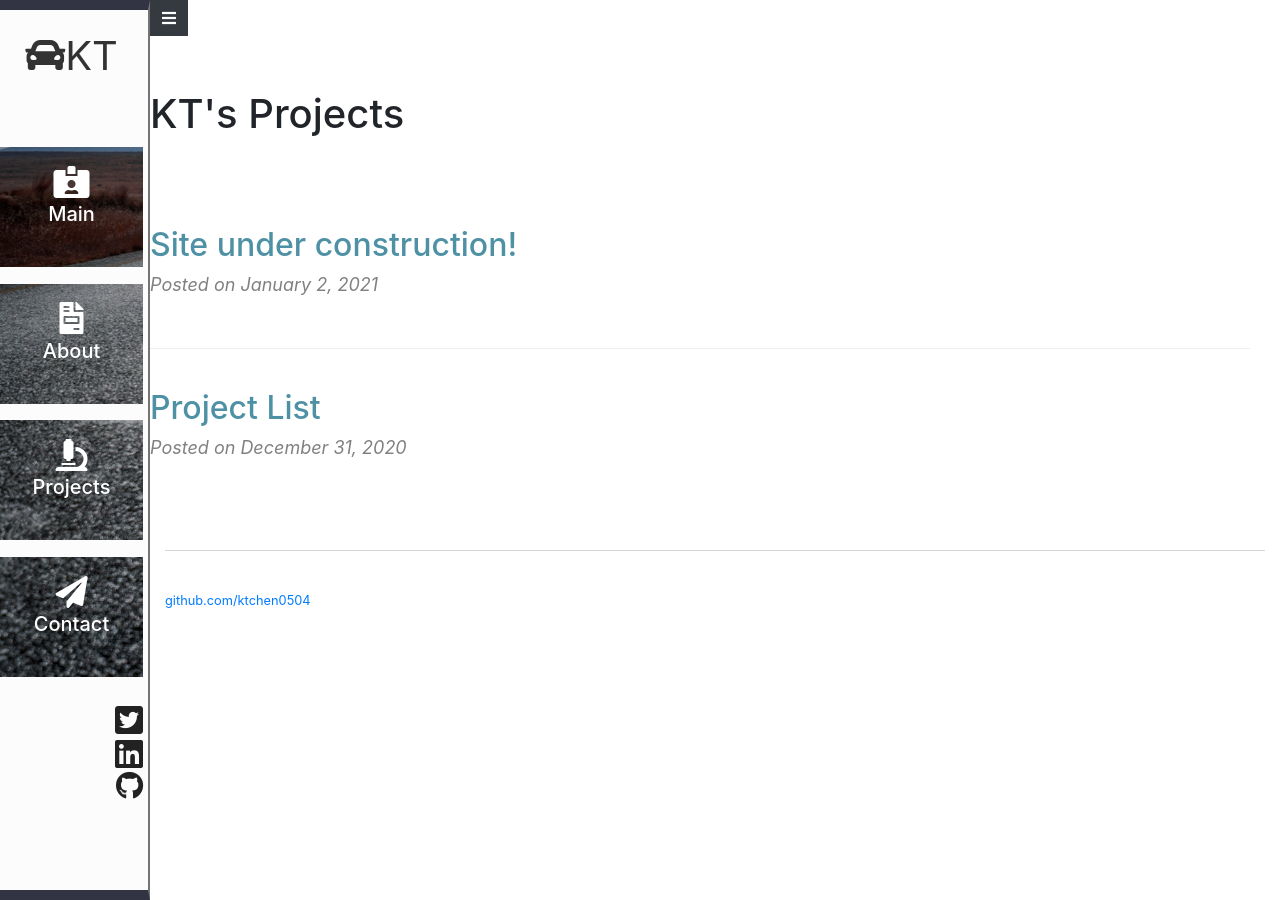
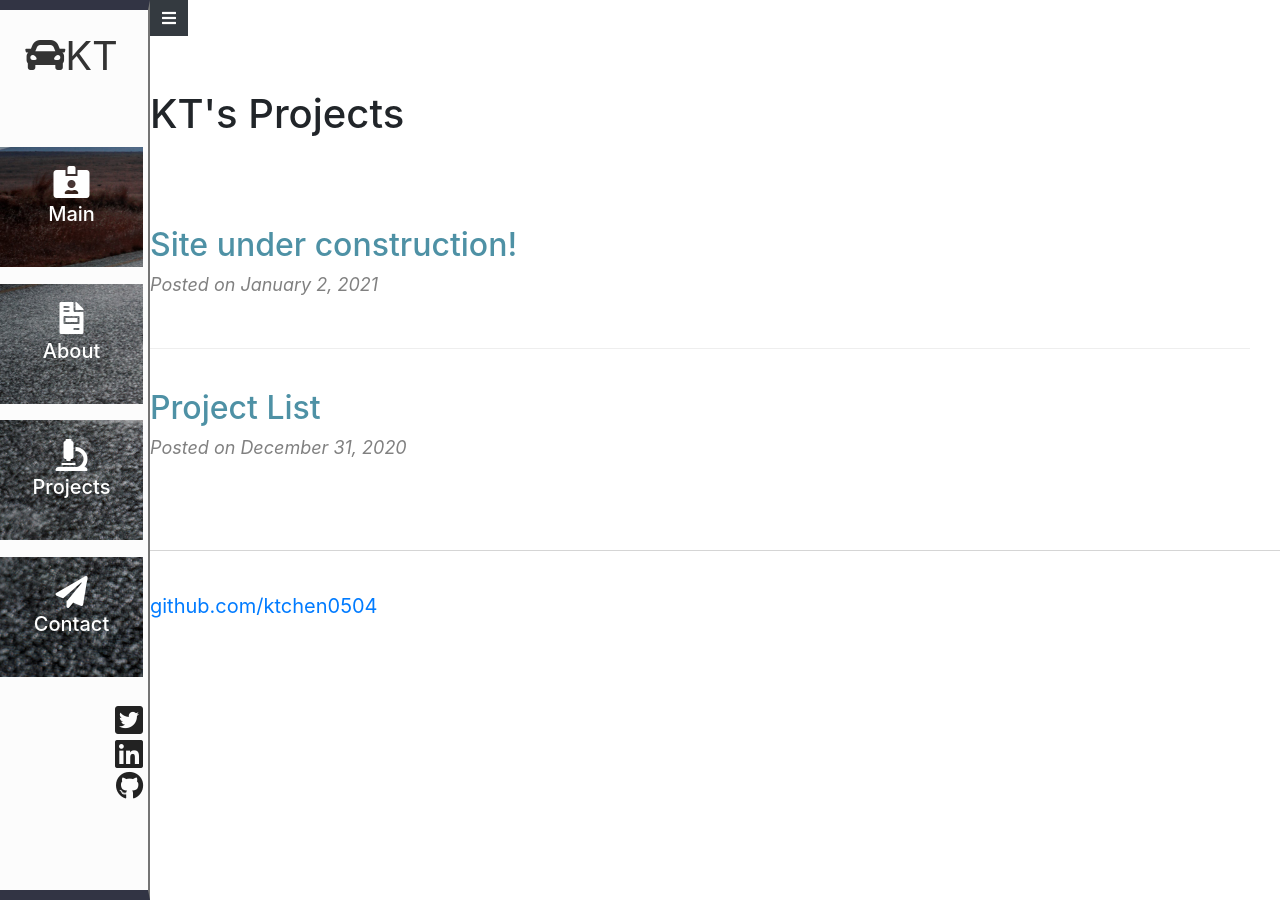
Before and after one commit to ktchen0504/ktchen0504.github.io, a Jekyll site: the page built from blog/index.html, in a window 1280 px wide. Built offline with Jekyll 4.4.1, drawn with Linux system fonts in a browser that asks for light colours; nearby versions of some CDN libraries.

```diff
--- a/css/blog.css
+++ b/css/blog.css
@@ -62,8 +62,8 @@
 }*/
 .blog-footer {
   border-top: 1px solid #d5d5d5;
-  font-size: .8em;
-  max-width: 1100px;
+  font-size: 1.25em;
+  max-width: 1140px;
   margin:auto;
   padding:40px 0;
 }
```
